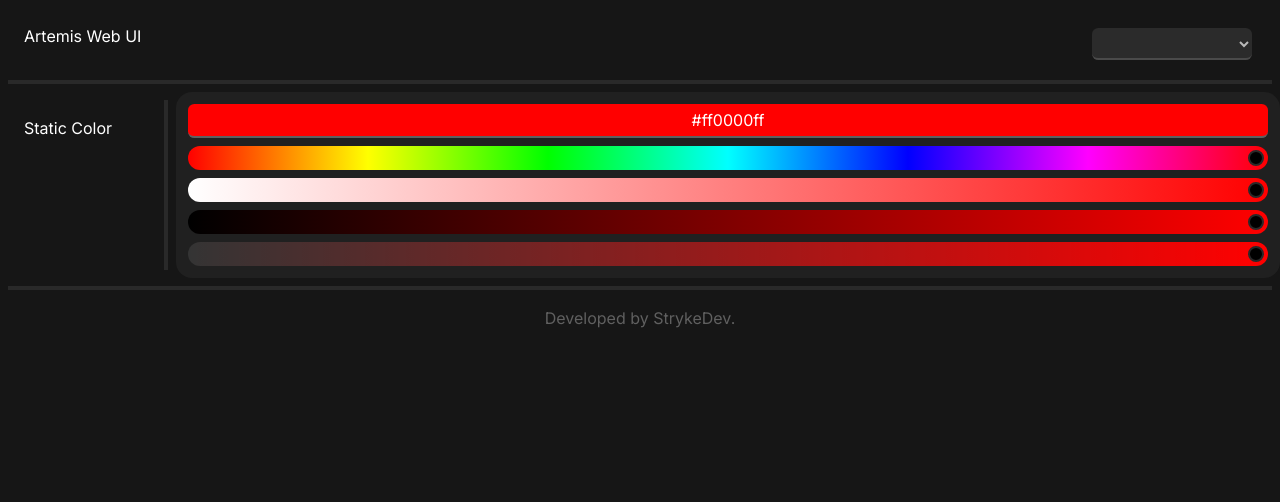
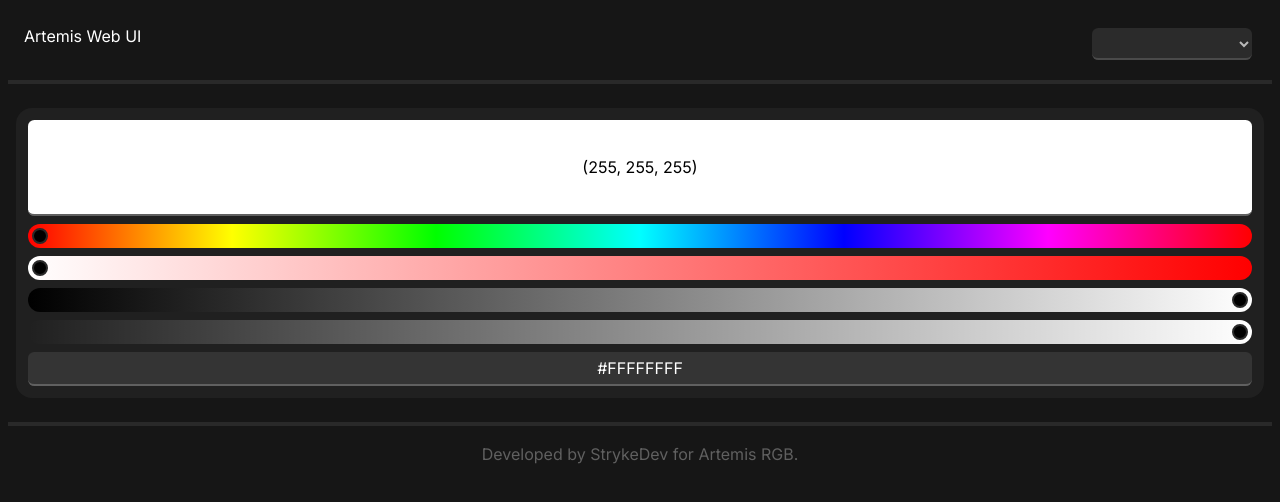
Before and after one commit to StrykeDev/artemis-web-ui, a Next.js app: page / in a window 1280 px wide. Shown: the top 502 px of the page. Built offline with nearby package versions, Linux system fonts and the light colour scheme.

Commit message:
Move to color picker a dedicated component

```diff
--- /dev/null
+++ b/app/components/componentColorPicker.tsx
@@ -0,0 +1,111 @@
+'use client';
+
+import Color from 'color';
+
+export interface ColorPickerProps {
+  color: Color;
+  onChange: (color: Color) => void;
+}
+
+export default function ColorPickerComponent(props: ColorPickerProps) {
+  const { color = Color.rgb(0, 0, 0), onChange } = props;
+
+  const handleColorChange = (newColor: Color) => {
+    onChange(newColor);
+  };
+  return (
+    <div className="color-picker panel flex justify-center flex-col flex-grow">
+      <input
+        type="text"
+        name="hex"
+        id="hex"
+        className="text-center h-24"
+        style={{
+          background: color.hexa(),
+          color: color.value() > 50 ? 'black' : 'white',
+        }}
+        value={color.rgb().toString().substring(3)}
+        readOnly
+      />
+      <input
+        type="range"
+        name="hue"
+        id="hue"
+        min={0}
+        max={359.9999}
+        value={color.hue()}
+        style={{
+          backgroundImage:
+            'linear-gradient(to right , red, yellow, lime, cyan, blue, magenta, red)',
+        }}
+        onChange={(e) => {
+          handleColorChange(color.hue(parseFloat(e.target.value)));
+        }}
+      />
+      <input
+        type="range"
+        name="sat"
+        id="sat"
+        min={0}
+        max={100}
+        value={color.saturationv()}
+        style={{
+          background:
+            'linear-gradient(to right, white, hsl(' +
+            color.hue() +
+            ', 100%, 50%)',
+        }}
+        onChange={(e) => {
+          handleColorChange(color.saturationv(parseFloat(e.target.value)));
+        }}
+      />
+      <input
+        type="range"
+        name="val"
+        id="val"
+        min={0}
+        max={100}
+        value={color.value()}
+        style={{
+          background:
+            'linear-gradient(to right, black, hsl(' +
+            color.hue() +
+            ', ' +
+            color.saturationv() +
+            '%, ' +
+            100 / (color.saturationv() / 100 + 1) +
+            '%)',
+        }}
+        onChange={(e) => {
+          handleColorChange(color.value(parseFloat(e.target.value)));
+        }}
+      />
+      <input
+        type="range"
+        name="alpha"
+        id="alpha"
+        min={0}
+        max={1}
+        step={0.01}
+        value={color.alpha()}
+        style={{
+          background:
+            'linear-gradient(to right, transparent, ' + color.hex() + ')',
+        }}
+        onChange={(e) => {
+          handleColorChange(color.alpha(parseFloat(e.target.value)));
+        }}
+      />
+      <input
+        type="text"
+        name="hex"
+        id="hex"
+        className="text-center"
+        value={color.hexa()}
+        onChange={(e) => {
+          handleColorChange(color.hexa(e.target.value));
+        }}
+      />
+    </div>
+  );
+}
--- a/app/layout.tsx
+++ b/app/layout.tsx
@@ -19,7 +19,8 @@ export default function RootLayout({
         {children}
         <footer className="flex justify-center panel-border border-t-4">
           <span>
-            Developed by <a href="https://github.com/StrykeDev">StrykeDev</a>.
+            Developed by <a href="https://github.com/StrykeDev">StrykeDev</a>{' '}
+            for <a href="https://artemis-rgb.com/">Artemis RGB</a>.
           </span>
         </footer>
       </body>
--- a/app/page.tsx
+++ b/app/page.tsx
@@ -1,69 +1,21 @@
 'use client';
 
-import { useEffect, useState } from 'react';
+import { useState } from 'react';
 
-export function hsvaToHex({
-  h,
-  s,
-  v,
-  a,
-}: {
-  h: number;
-  s: number;
-  v: number;
-  a: number;
-}) {
-  const c = (v / 100) * (s / 100);
-  const x = c * (1 - Math.abs(((h / 60) % 2) - 1));
-  const m = v / 100 - c;
+import Color from 'color';
 
-  let r, g, b;
-
-  if (h >= 0 && h < 60) {
-    [r, g, b] = [c, x, 0];
-  } else if (h >= 60 && h < 120) {
-    [r, g, b] = [x, c, 0];
-  } else if (h >= 120 && h < 180) {
-    [r, g, b] = [0, c, x];
-  } else if (h >= 180 && h < 240) {
-    [r, g, b] = [0, x, c];
-  } else if (h >= 240 && h < 300) {
-    [r, g, b] = [x, 0, c];
-  } else {
-    [r, g, b] = [c, 0, x];
-  }
-
-  // Convert RGB to hexadecimal
-  const rgbToHex = (value: number) => {
-    const hex = Math.round(value * 255)
-      .toString(16)
-      .padStart(2, '0');
-    return hex.length === 1 ? '0' + hex : hex;
-  };
-
-  const hex = `#${rgbToHex(r + m)}${rgbToHex(g + m)}${rgbToHex(b + m)}`;
-
-  // Add alpha if not fully opaque
-  const alphaHex = Math.round(a * 255)
-    .toString(16)
-    .padStart(2, '0');
-  return `${hex}${alphaHex}`;
-}
+import ColorPicker from './components/componentColorPicker';
 
 export default function Home() {
-  const [ColorHSVA, setColorHSVA] = useState({
-    h: 360.0,
-    s: 100.0,
-    v: 100.0,
-    a: 1.0,
-  });
-  const [ColorHex, setColorHex] = useState('');
+  const [selectedColor, setSelectedColor] = useState<Color>(
+    Color.hsv(360, 0, 100, 1)
+  );
 
-  useEffect(() => {
-    const { h, s, v, a } = ColorHSVA;
-
-    setColorHex(hsvaToHex(ColorHSVA));
-  }, [ColorHSVA]);
+  const handleColorChange = (newColor: Color) => {
+    if (selectedColor != newColor) {
+      setSelectedColor(newColor);
+    }
+  };
 
   return (
     <>
@@ -71,143 +23,8 @@ export default function Home() {
         <h1>Artemis Web UI</h1>
         <select name="brush" id="brush" disabled></select>
       </header>
-      <main className="flex flex-row">
-        <aside className="panel-border border-r-4 min-w-40">
-          <ul>
-            <li>Static Color</li>
-          </ul>
-        </aside>
-        <section className="color-picker panel flex justify-center flex-col flex-grow">
-          <input
-            type="text"
-            name="hex"
-            id="hex"
-            className="text-center"
-            style={{
-              background:
-                'hsla(' +
-                ColorHSVA.h +
-                ', ' +
-                ColorHSVA.s +
-                '%, ' +
-                ColorHSVA.v / (ColorHSVA.s / 100 + 1) +
-                '%, ' +
-                ColorHSVA.a +
-                ')',
-              color:
-                ColorHSVA.v / (ColorHSVA.s / 100 + 1) > 60 ? 'black' : 'white',
-            }}
-            value={ColorHex}
-            disabled
-          ></input>
-          <input
-            type="range"
-            name="hue"
-            id="hue"
-            min={0}
-            max={360}
-            value={ColorHSVA.h}
-            style={{
-              backgroundImage:
-                'linear-gradient(to right in hsl longer hue, red, red)',
-            }}
-            onChange={(e) => {
-              setColorHSVA({
-                h: parseFloat(e.target.value),
-                s: ColorHSVA.s,
-                v: ColorHSVA.v,
-                a: ColorHSVA.a,
-              });
-            }}
-          />
-          <input
-            type="range"
-            name="sat"
-            id="sat"
-            min={0}
-            max={100}
-            value={ColorHSVA.s}
-            style={{
-              background:
-                'linear-gradient(to right, hsl(' +
-                ColorHSVA.h +
-                ', 0%, 100%), hsl(' +
-                ColorHSVA.h +
-                ', 100%, 50%))',
-            }}
-            onChange={(e) => {
-              setColorHSVA({
-                h: ColorHSVA.h,
-                s: parseFloat(e.target.value),
-                v: ColorHSVA.v,
-                a: ColorHSVA.a,
-              });
-            }}
-          />
-          <input
-            type="range"
-            name="val"
-            id="val"
-            min={0}
-            max={100}
-            value={ColorHSVA.v}
-            style={{
-              background:
-                'linear-gradient(to right, hsl(' +
-                ColorHSVA.h +
-                ', ' +
-                ColorHSVA.s +
-                '%, 0%), hsl(' +
-                ColorHSVA.h +
-                ', ' +
-                ColorHSVA.s +
-                '%, ' +
-                100 / (ColorHSVA.s / 100 + 1) +
-                '%))',
-            }}
-            onChange={(e) => {
-              setColorHSVA({
-                h: ColorHSVA.h,
-                s: ColorHSVA.s,
-                v: parseFloat(e.target.value),
-                a: ColorHSVA.a,
-              });
-            }}
-          />
-          <input
-            type="range"
-            name="alpha"
-            id="alpha"
-            min={0}
-            max={1}
-            step={0.01}
-            value={ColorHSVA.a}
-            style={{
-              backgroundImage:
-                'linear-gradient(to right, hsla(' +
-                ColorHSVA.h +
-                ', ' +
-                ColorHSVA.s +
-                '%, ' +
-                ColorHSVA.v / (ColorHSVA.s / 100 + 1) +
-                '%, 0), hsla(' +
-                ColorHSVA.h +
-                ', ' +
-                ColorHSVA.s +
-                '%, ' +
-                ColorHSVA.v / (ColorHSVA.s / 100 + 1) +
-                '%, 1))',
-            }}
-            onChange={(e) => {
-              setColorHSVA({
-                h: ColorHSVA.h,
-                s: ColorHSVA.s,
-                v: ColorHSVA.v,
-                a: parseFloat(e.target.value),
-              });
-            }}
-          />
-        </section>
+      <main className="p-4">
+        <ColorPicker color={selectedColor} onChange={handleColorChange} />
       </main>
     </>
   );
```
Also changed, not shown: package.json (+8 -5 lines), 1 other file (tests, documents, lock files or other folders).
